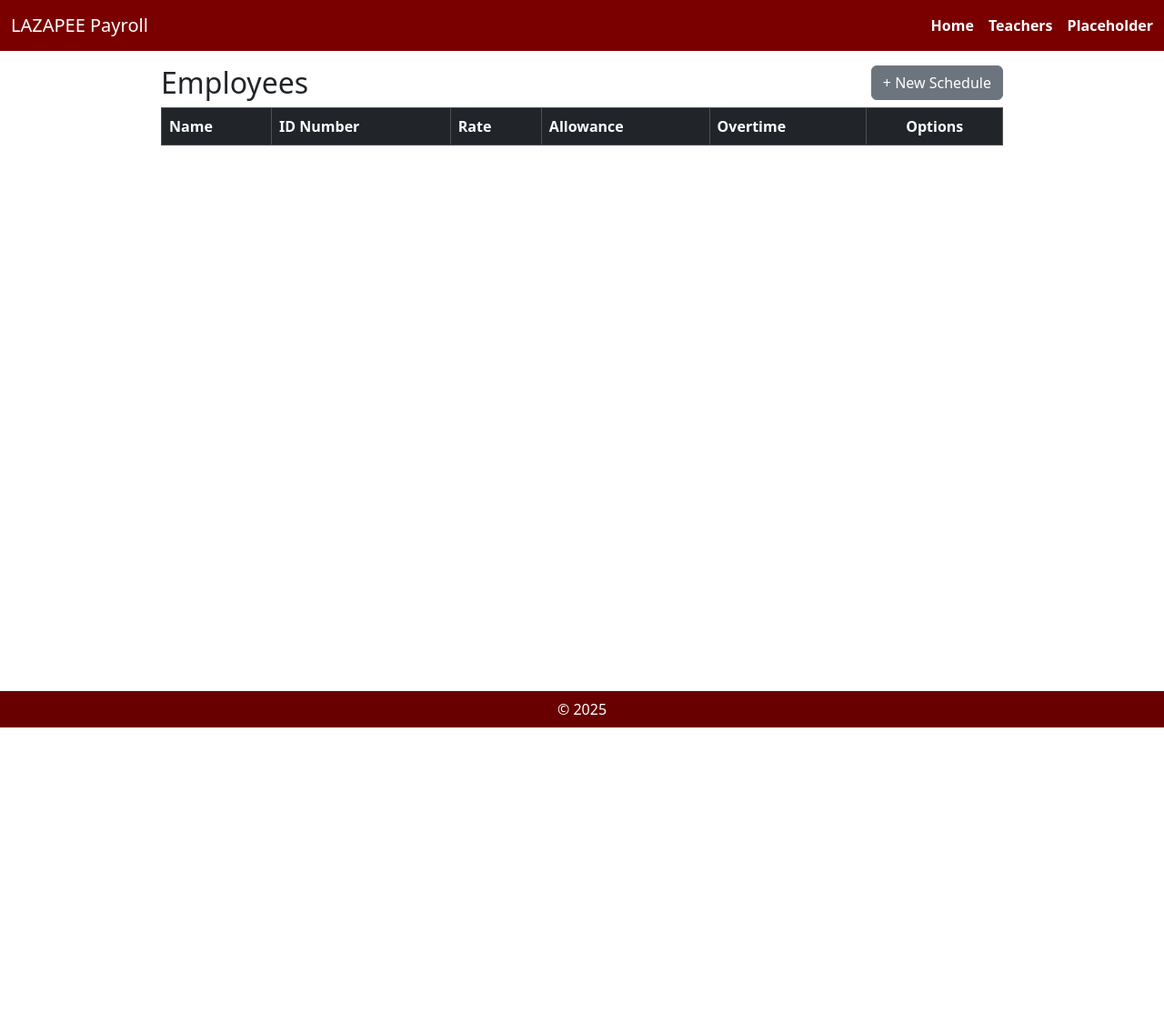
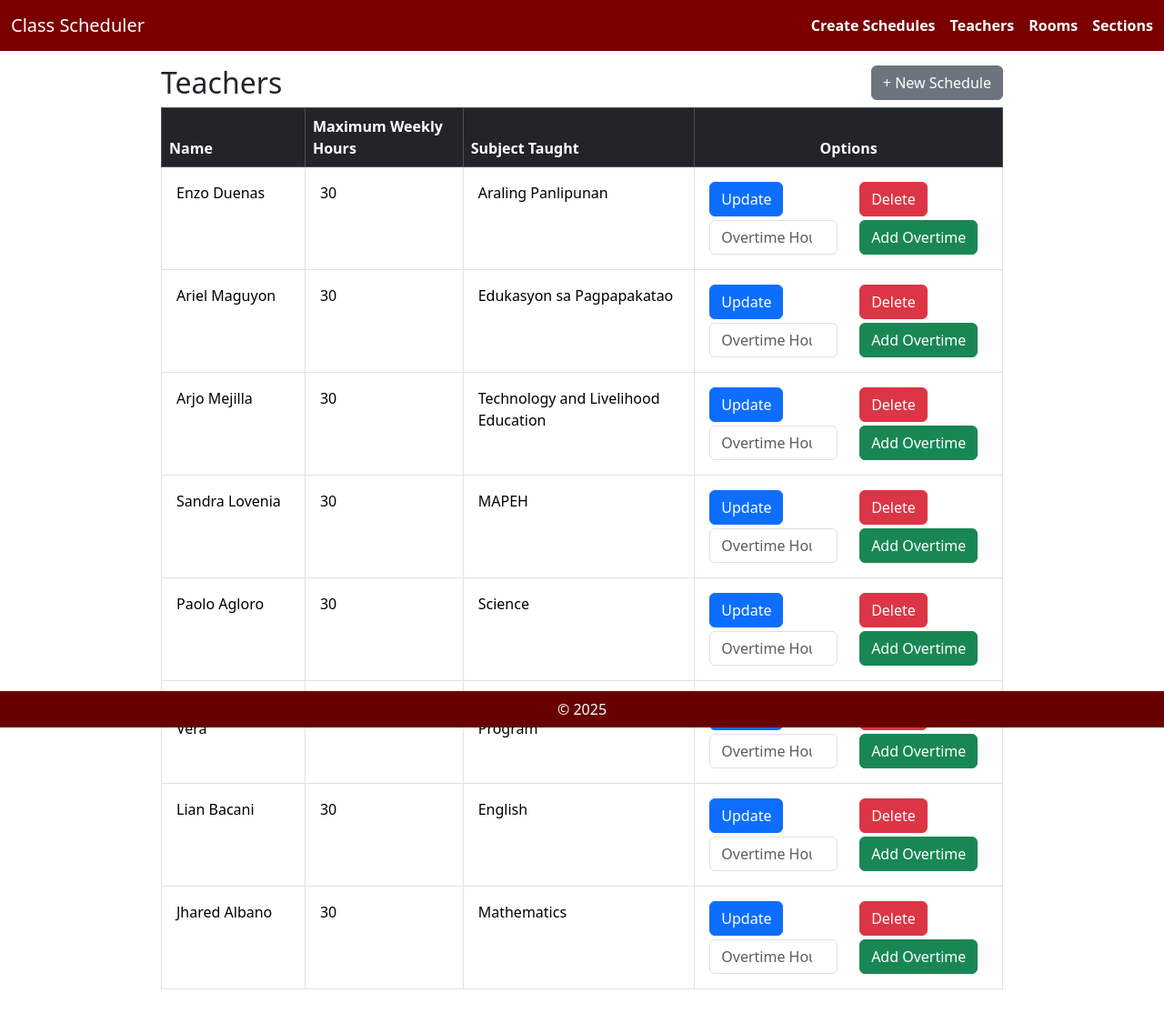
Before and after one commit to King-gil/MSYS30, a Django app: page / in a window 1280 px wide. Shown: the whole page at 91% size. Before the commit the page ends 800 px from the top, so only its background shows below. Run offline with Django 5.2, Linux system fonts and the light colour scheme; data comes from the database, SQL or seed files in the repository; both versions use the stored data as it was after the commit; lists and menus that the app fills with data are empty; some libraries are stand-ins or nearby versions.

Commit message:
added teachers page

```diff
--- a/MSYS30/class_scheduler/class_scheduler_app/admin.py
+++ b/MSYS30/class_scheduler/class_scheduler_app/admin.py
@@ -3,4 +3,4 @@ from .models import *
 # Register your models here.
 
 
-admin.site.register([section,teacher, room, subject])
+admin.site.register([Section, Teacher, Room, Subject])
--- a/MSYS30/class_scheduler/class_scheduler_app/models.py
+++ b/MSYS30/class_scheduler/class_scheduler_app/models.py
@@ -1,12 +1,12 @@
 from django.db import models
 
-class grade_level(models.IntegerChoices):
+class Grade_level(models.IntegerChoices):
     grade_7 = 7, 'Grade 7'
     grade_8 = 8, 'Grade 8'
     grade_9 = 9, 'Grade 9'
     grade_10 = 10, 'Grade 10'
 
-class subjectslist(models.IntegerChoices):
+class Subjectslist(models.IntegerChoices):
     science = 1, "Science"
     filipino = 2, "Filipino"
     english = 3, "English"
@@ -17,31 +17,31 @@ class subjectslist(models.IntegerChoices):
     mapeh = 8, "MAPEH"
     homeroom = 9, "Homeroom Guidance Program"
 
-class subject(models.Model):
-    subject_title = models.IntegerField(choices=subjectslist.choices)
+class Subject(models.Model):
+    subject_title = models.IntegerField(choices=Subjectslist.choices)
     sessions_per_week = models.IntegerField(default=5, editable=False)
     duration_minutes = models.IntegerField(default=60, editable=False)
 
     def __str__(self):
         return f"{self.get_subject_title_display()}"
 
-class section(models.Model):
+class Section(models.Model):
     name = models.CharField(max_length=100)
-    grade_level = models.IntegerField(choices=grade_level.choices)
-    subjects = models.ManyToManyField(subject, blank=True)
+    grade_level = models.IntegerField(choices=Grade_level.choices)
+    subjects = models.ManyToManyField(Subject, blank=True)
 
     def __str__(self):
         return f"{self.grade_level} - {self.name}"
 
-class teacher(models.Model):
+class Teacher(models.Model):
     name = models.CharField(max_length=200)
     max_weekly_hours = models.IntegerField(default=30)
-    subject_taught = models.IntegerField(choices=subjectslist.choices)
+    subject_taught = models.IntegerField(choices=Subjectslist.choices)
 
     def __str__(self):
         return f"{self.name} - {self.get_subject_taught_display()}"
 
-class days(models.TextChoices):
+class Days(models.TextChoices):
     monday = "M", "Monday"
     tuesday = "T", "Tuesday"
     wednesday = "W", "Wednesday"
@@ -49,15 +49,15 @@ class days(models.TextChoices):
     friday = "F", "Friday"
     saturday = "S", "Saturday"
 
-class roomtype(models.TextChoices):
+class Roomtype(models.TextChoices):
     classroom = "C", "Classroom"
     laboratory = "L", "Laboratory"
     gym = "G", "Gymnasium"
 
-class room(models.Model):
+class Room(models.Model):
     room_number = models.IntegerField()
     capacity = models.IntegerField(default=30, editable=False)
-    type = models.TextField(choices=roomtype.choices)
+    type = models.TextField(choices=Roomtype.choices)
 
     def __str__(self):
         return f"{self.room_number}"
--- a/MSYS30/class_scheduler/class_scheduler_app/templates/class_scheduler_app/base.html
+++ b/MSYS30/class_scheduler/class_scheduler_app/templates/class_scheduler_app/base.html
@@ -18,13 +18,14 @@
         <nav class="navbar navbar-dark bg-custom mb-3 sticky-top" style="background-color: #7a0000;">
             <div class="container-fluid d-flex justify-content-between align-items-center">
                 <div class="navbar-brand me-auto">
-                    <a class="text-white text-decoration-none" href="{% url 'home_page' %}">LAZAPEE Payroll</a>
+                    <a class="text-white text-decoration-none" href="{% url 'teachers' %}">Class Scheduler</a>
                 </div>
 
                 <div class="navbar-nav d-flex flex-row">
-                    <a class="nav-link text-white text-decoration-none me-3" href="{% url 'home_page' %}"><strong>Home</strong></a>
-                    <a class="nav-link text-white text-decoration-none me-3" href="{% url 'home_page' %}"><strong>Teachers</strong></a>
-                    <a class="nav-link text-white text-decoration-none" href="{% url 'home_page' %}"><strong>Placeholder</strong></a>
+                    <a class="nav-link text-white text-decoration-none me-3" href="{% url 'teachers' %}"><strong>Create Schedules</strong></a>
+                    <a class="nav-link text-white text-decoration-none me-3" href="{% url 'teachers' %}"><strong>Teachers</strong></a>
+                    <a class="nav-link text-white text-decoration-none me-3" href="{% url 'teachers' %}"><strong>Rooms</strong></a>
+                    <a class="nav-link text-white text-decoration-none" href="{% url 'teachers' %}"><strong>Sections</strong></a>
                 </div>
 
             </div>
--- a/MSYS30/class_scheduler/class_scheduler_app/templates/class_scheduler_app/Home_page.html
+++ b/MSYS30/class_scheduler/class_scheduler_app/templates/class_scheduler_app/teachers.html
@@ -4,10 +4,10 @@
 <div class="col-10 mx-auto">
     <div class="row justify-content-between">
         <div class="col-auto mr-auto">
-            <h2>Employees</h2>
+            <h2>Teachers</h2>
         </div>
         <div class="col-auto mr-auto">
-            <a href="{% url 'home_page' %}" class="btn btn-secondary">+ New Schedule</a>
+            <a href="" class="btn btn-secondary">+ New Schedule</a>
         </div>
     </div>
 </div>
@@ -16,20 +16,16 @@
     <table class="table table-hover table-bordered mb-5">
         <thead class="table-dark">
             <th class="p-2" scope="col"> Name </th>
-            <th class="p-2" scope="col"> ID Number </th>
-            <th class="p-2" scope="col"> Rate </th>
-            <th class="p-2" scope="col"> Allowance </th>
-            <th class="p-2" scope="col"> Overtime </th>
+            <th class="p-2" scope="col"> Maximum Weekly Hours </th>
+            <th class="p-2" scope="col"> Subject Taught </th>
             <th class="p-2 text-center" scope="col"> Options </th>
         </thead>
         <tbody>
-            {% for e in employee %}
+            {% for t in teacher %}
             <tr>
-                <td class="p-3"> {{ e.name }} </td>
-                <td class="p-3"> {{ e.id_number }} </td>
-                <td class="p-3"> {{ e.rate|floatformat:2 }} </td>
-                <td class="p-3"> {{ e.allowance|floatformat:2 }} </td>
-                <td class="p-3"> {{ e.overtime_pay|floatformat:2 }} </td>
+                <td class="p-3"> {{ t.name }} </td>
+                <td class="p-3"> {{ t.max_weekly_hours }} </td>
+                <td class="p-3"> {{ t.get_subject_taught_display }} </td>
                 <td class="p-3">
                     <div class="row">
                         <div class="col">
--- a/MSYS30/class_scheduler/class_scheduler_app/urls.py
+++ b/MSYS30/class_scheduler/class_scheduler_app/urls.py
@@ -20,5 +20,5 @@ from . import views
 
 urlpatterns = [
     path('admin/', admin.site.urls),
-    path('', views.hello_world, name="home_page"),
+    path('', views.teachers, name="teachers"),
 ]
--- a/MSYS30/class_scheduler/class_scheduler_app/views.py
+++ b/MSYS30/class_scheduler/class_scheduler_app/views.py
@@ -1,5 +1,7 @@
 from django.shortcuts import render
+from .models import Teacher
 
 # Create your views here.
-def hello_world(request):
-    return render (request, 'class_scheduler_app/Home_page.html')
+def teachers(request):
+    teacher = Teacher.objects.all()
+    return render (request, 'class_scheduler_app/teachers.html', {'teacher': teacher} )
```
Also changed, not shown: MSYS30/class_scheduler/db.sqlite3.
